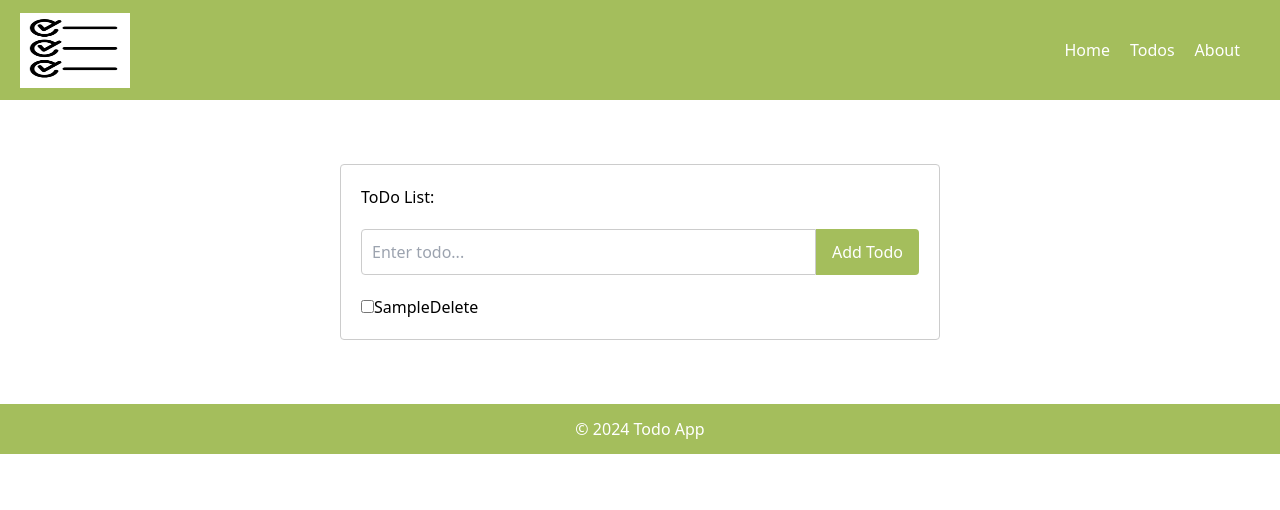
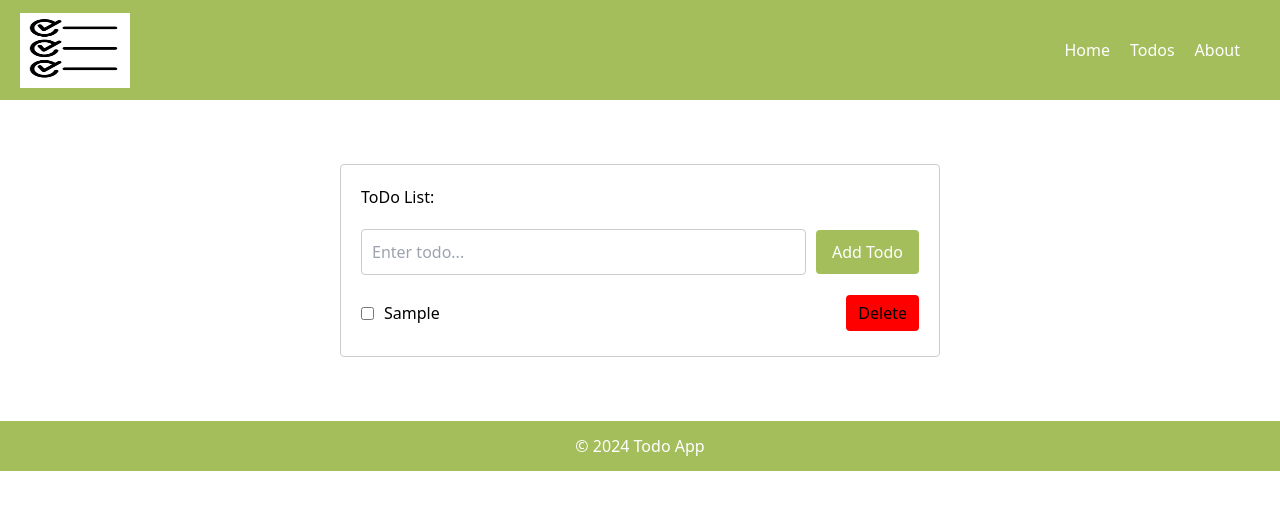
Before and after one commit to RushdaMansuri/ToDo_in_NextJS, a Next.js app in the folder todo/: page / in a window 1280 px wide. Both pictures are taken after typing "Sample" into the empty fields and a click on the button "Add Todo". Shown: the top 510 px of the page. Built offline with nearby package versions, Linux system fonts and the light colour scheme.

Commit message:
update CSS and tsx

```diff
--- a/todo/components/TodoList.tsx
+++ b/todo/components/TodoList.tsx
@@ -1,4 +1,3 @@
-// TodoList.tsx
 import React, { useState } from 'react';
 import AddTodoForm from './AddTodoForm';
 import EditTodoForm from './EditTodoForm';
@@ -24,15 +23,15 @@ const TodoList: React.FC = () => {
   };
 
   const toggleTodo = (id: number) => {
-    setTodos(prevTodos =>
-      prevTodos.map(todo =>
+    setTodos((prevTodos) =>
+      prevTodos.map((todo) =>
         todo.id === id ? { ...todo, completed: !todo.completed } : todo
       )
     );
   };
 
   const deleteTodo = (id: number) => {
-    setTodos(prevTodos => prevTodos.filter(todo => todo.id !== id));
+    setTodos((prevTodos) => prevTodos.filter((todo) => todo.id !== id));
   };
 
   const editTodo = (id: number) => {
@@ -40,8 +39,8 @@ const TodoList: React.FC = () => {
   };
 
   const saveEditedTodo = (id: number, newText: string) => {
-    setTodos(prevTodos =>
-      prevTodos.map(todo =>
+    setTodos((prevTodos) =>
+      prevTodos.map((todo) =>
         todo.id === id ? { ...todo, text: newText } : todo
       )
     );
@@ -57,9 +56,9 @@ const TodoList: React.FC = () => {
       <h1>ToDo List:</h1>
 
       <AddTodoForm onAdd={addTodo} />
-      <ul>
-        {todos.map(todo => (
-          <li key={todo.id} className={styles.item}>
+      <ul className={styles.ul}>
+        {todos.map((todo) => (
+          <li key={todo.id} className={styles.li}>
             <input
               type="checkbox"
               checked={todo.completed}
@@ -80,7 +79,10 @@ const TodoList: React.FC = () => {
                 {todo.text}
               </span>
             )}
-            <button onClick={() => deleteTodo(todo.id)} className={styles.deleteButton}>
+            <button
+              onClick={() => deleteTodo(todo.id)}
+              className={styles.deleteButton}
+            >
               Delete
             </button>
           </li>
--- a/todo/styles/AddToDoForm.module.css
+++ b/todo/styles/AddToDoForm.module.css
@@ -1,5 +1,7 @@
 .form {
   display: flex;
+  justify-content: space-between; /* Makes sure input and button are spaced */
+  align-items: center; /* Vertically centers input and button */
   margin-bottom: 20px;
   margin-top: 20px;
 }
@@ -8,13 +10,14 @@
   flex: 1;
   padding: 10px;
   border: 1px solid #ccc;
-    border-radius: 4px 0 0 4px;
+  border-radius: 4px;
+  margin-right: 10px; /* Adds space between input and button */
 }
 
 .button {
   padding: 10px 16px;
   border: none;
-    border-radius: 0 4px 4px 0;
+  border-radius: 4px;
   background-color: #A4BE5C;
   color: white;
   cursor: pointer;
--- a/todo/styles/TodoList.module.css
+++ b/todo/styles/TodoList.module.css
@@ -36,6 +36,7 @@
 .li {
   display: flex;
   align-items: center;
+  justify-content: space-between; /* Ensures that content (text and button) are spaced apart */
   margin-bottom: 5px;
 }
 
@@ -45,4 +46,13 @@
 
 .li button {
   margin-left: auto;
+  padding: 6px 12px;
+  background-color: red; /* Optional: Button color */
+  border: none;
+  border-radius: 4px;
+  cursor: pointer;
 }
+
+.completed {
+  text-decoration: line-through;
+}
```
Lines whose indentation alone changed are shown as unchanged.
